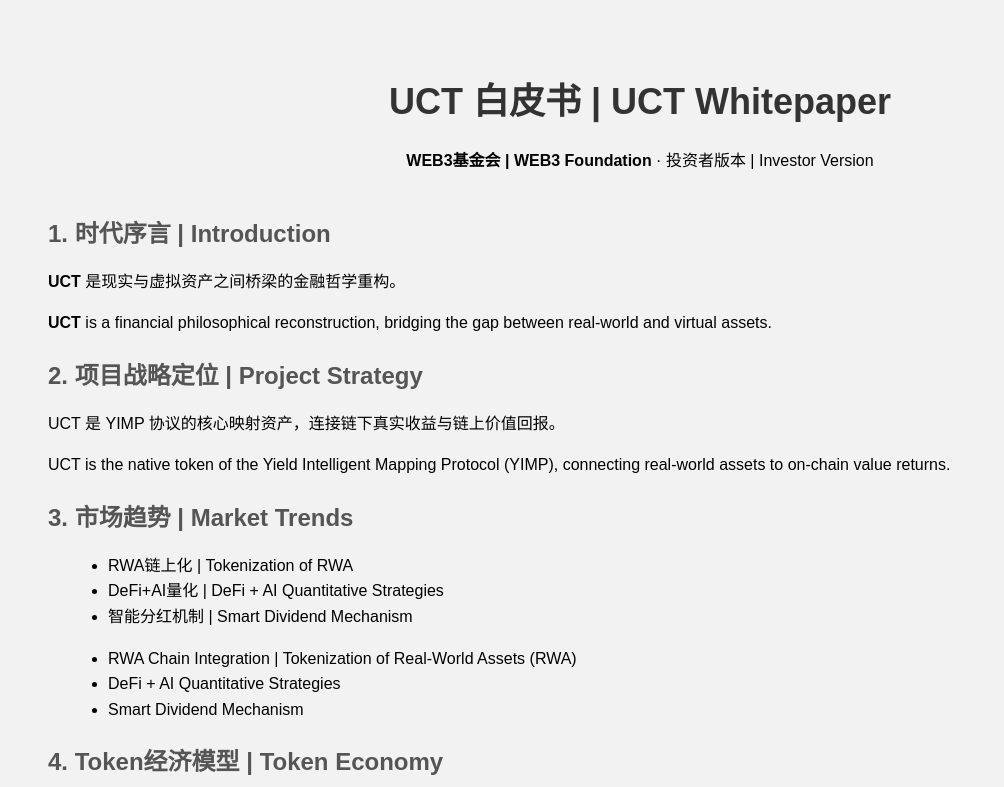
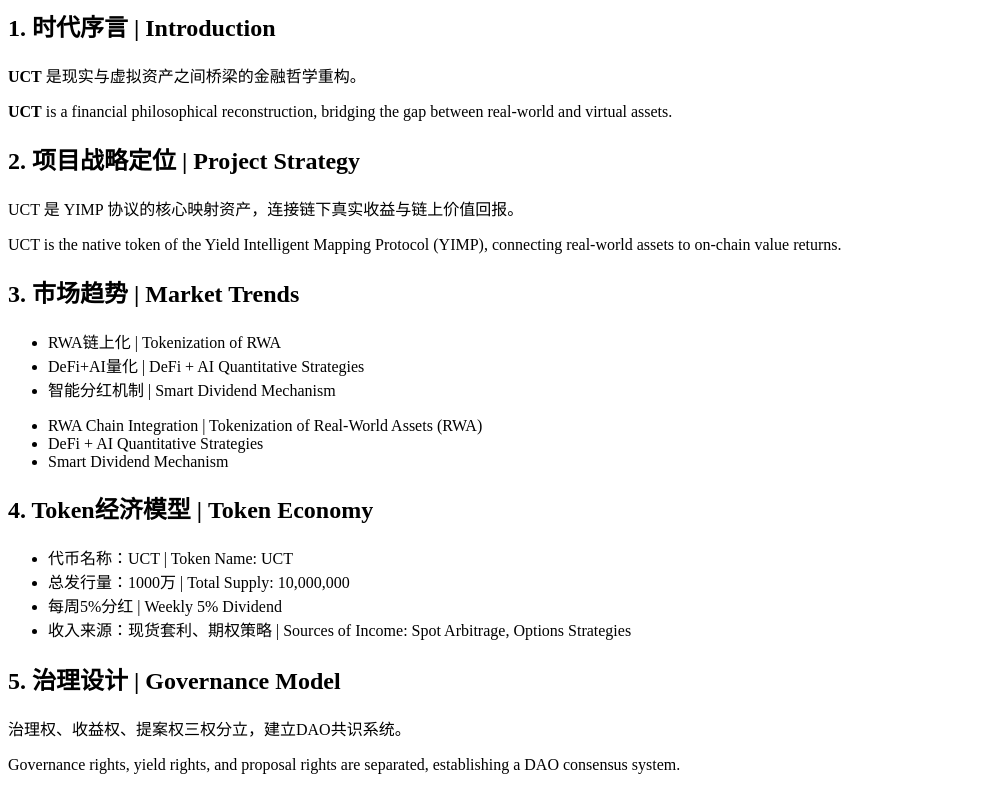
Before and after one commit to 998177nbCCC/uct-whitepaper, a plain HTML site: page index.html in a window 1280 px wide. Shown: the top 787 px of the page, without its empty margins (0-1004 px from the left). Drawn offline with Linux system fonts and the light colour scheme.

Commit message:
Add files via upload
“更新 index.html”

```diff
--- a/index.html
+++ b/index.html
@@ -1,37 +1,12 @@
-<!DOCTYPE html>
-<html lang="zh">
-<head>
-  <meta charset="UTF-8" />
-  <meta name="viewport" content="width=device-width, initial-scale=1.0"/>
-  <title>UCT Whitepaper</title>
-  <style>
-    body { font-family: sans-serif; padding: 40px; background: #f2f2f2; }
-    h1 { text-align: center; font-size: 36px; color: #333; }
-    h2 { color: #555; }
-    p, ul { font-size: 16px; line-height: 1.6; }
-    ul { margin-left: 20px; }
-    .container { max-width: 1200px; margin: auto; }
-    .header { text-align: center; }
-    .content { margin-top: 40px; }
-  </style>
-</head>
-<body>
-  <div class="container">
-    <div class="header">
-      <h1>UCT 白皮书 | UCT Whitepaper</h1>
-      <p><strong>WEB3基金会 | WEB3 Foundation</strong> · 投资者版本 | Investor Version</p>
-    </div>
-
-    <div class="content">
-      <h2>1. 时代序言 | Introduction</h2>
+<h2 id="intro">1. 时代序言 | Introduction</h2>
 <p><strong>UCT</strong> 是现实与虚拟资产之间桥梁的金融哲学重构。</p>
 <p><strong>UCT</strong> is a financial philosophical reconstruction, bridging the gap between real-world and virtual assets.</p>
 
-      <h2>2. 项目战略定位 | Project Strategy</h2>
+<h2 id="strategy">2. 项目战略定位 | Project Strategy</h2>
 <p>UCT 是 YIMP 协议的核心映射资产，连接链下真实收益与链上价值回报。</p>
 <p>UCT is the native token of the Yield Intelligent Mapping Protocol (YIMP), connecting real-world assets to on-chain value returns.</p>
 
-      <h2>3. 市场趋势 | Market Trends</h2>
+<h2 id="trends">3. 市场趋势 | Market Trends</h2>
 <ul>
   <li>RWA链上化 | Tokenization of RWA</li>
   <li>DeFi+AI量化 | DeFi + AI Quantitative Strategies</li>
@@ -43,7 +18,7 @@
   <li>Smart Dividend Mechanism</li>
 </ul>
 
-      <h2>4. Token经济模型 | Token Economy</h2>
+<h2 id="token">4. Token经济模型 | Token Economy</h2>
 <ul>
   <li>代币名称：UCT | Token Name: UCT</li>
   <li>总发行量：1000万 | Total Supply: 10,000,000</li>
@@ -51,12 +26,8 @@
   <li>收入来源：现货套利、期权策略 | Sources of Income: Spot Arbitrage, Options Strategies</li>
 </ul>
 
-      <h2>5. 治理设计 | Governance Model</h2>
+<h2 id="governance">5. 治理设计 | Governance Model</h2>
 <p>治理权、收益权、提案权三权分立，建立DAO共识系统。</p>
 <p>Governance rights, yield rights, and proposal rights are separated, establishing a DAO consensus system.</p>
 
 <p>——WEB3基金会 | — WEB3 Foundation</p>
-    </div>
-  </div>
-</body>
-</html>
```
Lines whose indentation alone changed are shown as unchanged.
